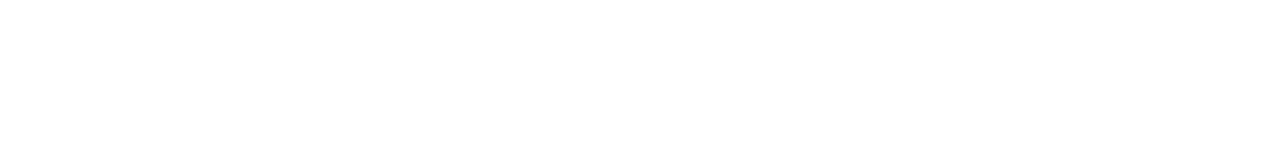
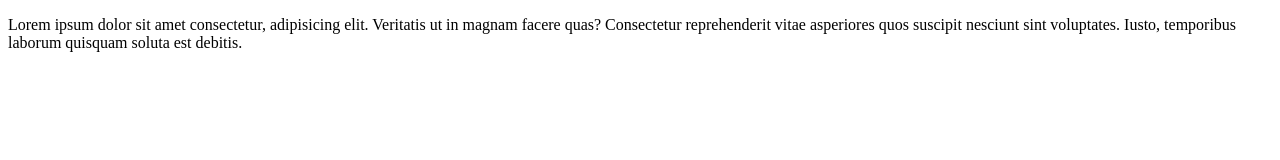
Before and after one commit to syahrilz/test, a plain HTML site: page index.html in a window 1280 px wide. Drawn offline with Linux system fonts and the light colour scheme.

Commit message:
menambahkan paragraf

```diff
--- a/index.html
+++ b/index.html
@@ -2,10 +2,10 @@
 <html lang="en">
 <head>
     <meta charset="UTF-8">
-    <meta name="viewport" content="width=device-width, initial-scale=1.0">
+    <meta name="viewport" content="width=, initial-scale=1.0">
     <title>Document</title>
 </head>
 <body>
-
+    <p>Lorem ipsum dolor sit amet consectetur, adipisicing elit. Veritatis ut in magnam facere quas? Consectetur reprehenderit vitae asperiores quos suscipit nesciunt sint voluptates. Iusto, temporibus laborum quisquam soluta est debitis.</p>
 </body>
 </html>
```
